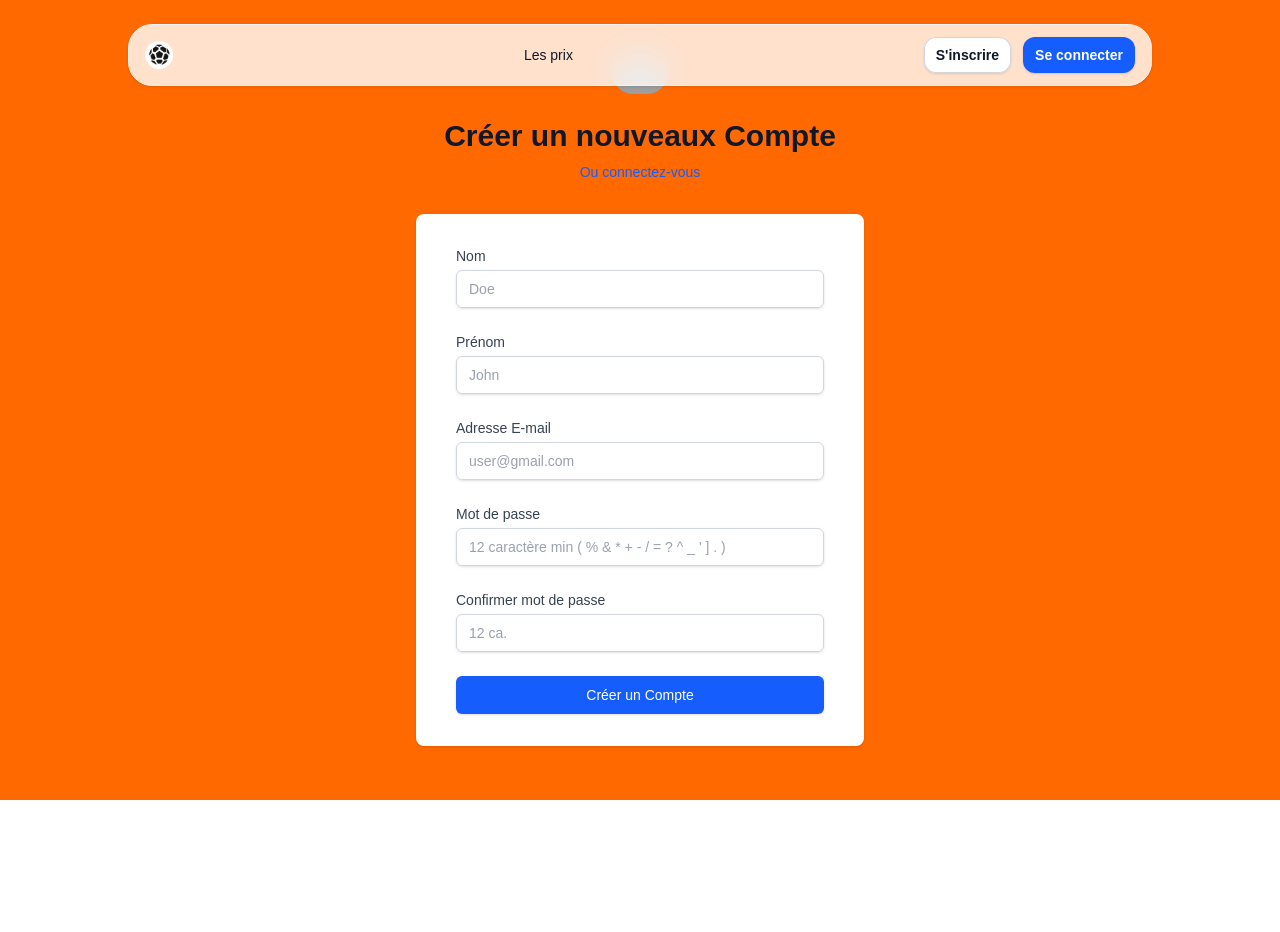
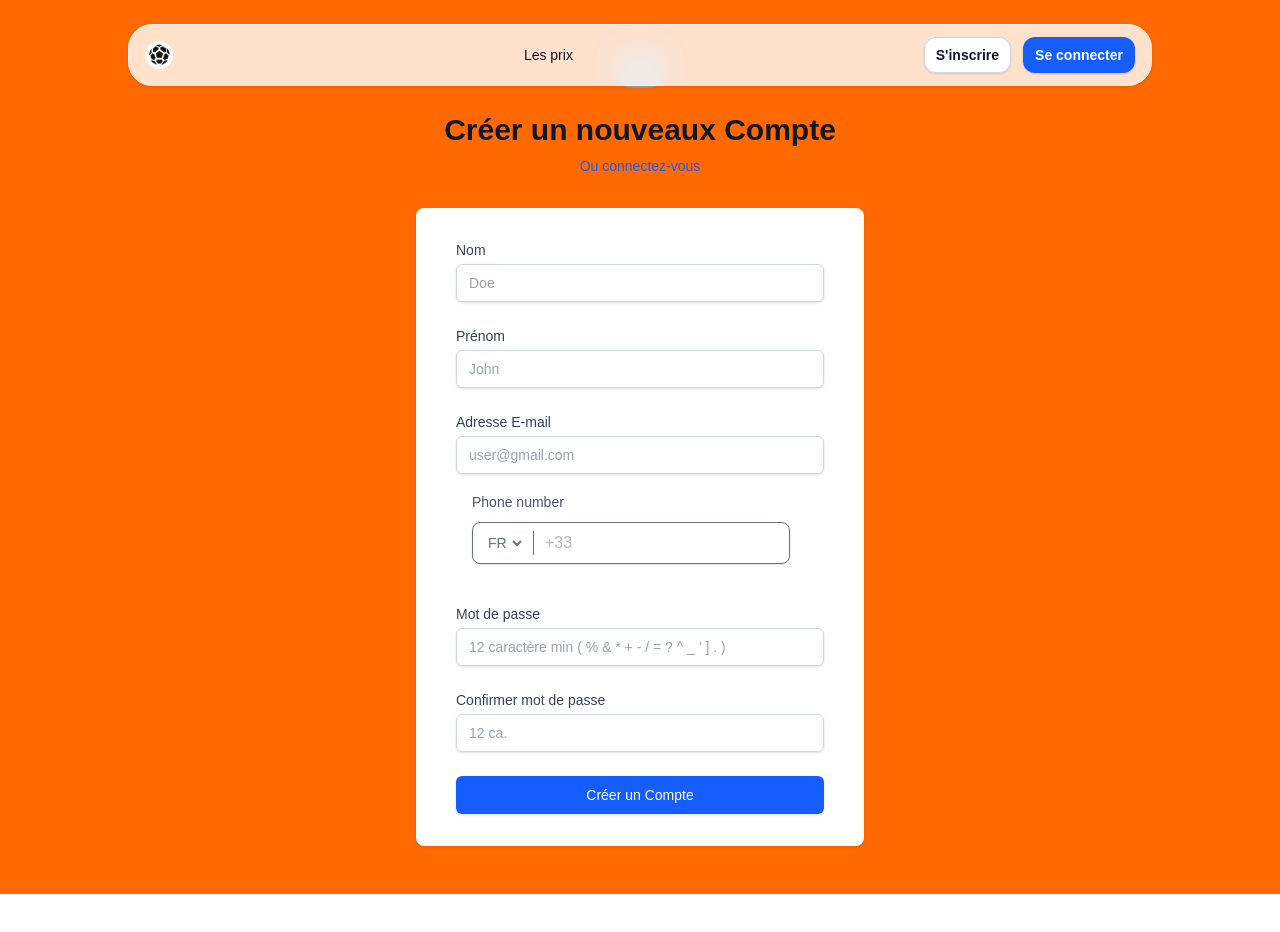
Before and after one commit to ChVrles14/93Moove, a Next.js app: page /registration in a window 1280 px wide. Shown: the top 932 px of the page. Built offline with nearby package versions, Linux system fonts and the light colour scheme; grey boxes are pictures that could not be loaded.

Commit message:
page création de compte

```diff
--- a/src/app/registration/page.tsx
+++ b/src/app/registration/page.tsx
@@ -11,7 +11,7 @@ export default function Home() {
                 </h2>
                 <p className="mt-2 text-center text-sm leading-5 max-w">
 
-                    <a href="#connexion"
+                    <a href="/connexion"
                        className="font-medium text-blue-600 hover:text-blue-500 focus:outline-none focus:underline transition ease-in-out duration-150">
                         Ou connectez-vous
 
@@ -53,12 +53,31 @@ export default function Home() {
                             </div>
                         </div>
 
+                        <div className="bg-white p-4 rounded-lg max-w-[350px]">
+                            <label className="text-gray-600 text-sm">
+                                Phone number
+                            </label>
+                            <div className="relative mt-2 max-w-xs text-gray-500">
+                                <div className="absolute inset-y-0 left-3 my-auto h-6 flex items-center border-r pr-2">
+                                    <select className="text-sm outline-none rounded-lg h-full">
+                                        <option>FR</option>
+                                        <option>US</option>
+                                        <option>ES</option>
+                                        <option>RU</option>
+                                    </select>
+                                </div>
+                                <input type="number" placeholder="+33"
+                                       className="w-full pl-[4.5rem] pr-3 py-2 appearance-none bg-transparent outline-none border focus:border-slate-600 shadow-sm rounded-lg"/>
+                            </div>
+                        </div>
+
                         <div className="mt-6">
                             <label htmlFor="password" className="block text-sm font-medium leading-5 text-gray-700">
                                 Mot de passe
                             </label>
                             <div className="mt-1 rounded-md shadow-sm">
-                                <input id="password" name="password" placeholder="12 caractère min ( % & * + - / = ? ^ _ ' ] . )" type="password"
+                                <input id="password" name="password"
+                                       placeholder="12 caractère min ( % & * + - / = ? ^ _ ' ] . )" type="password"
                                        className="appearance-none block w-full px-3 py-2 border border-gray-300 rounded-md placeholder-gray-400 focus:outline-none focus:shadow-outline-blue focus:border-blue-300 transition text-gray-700 duration-150 ease-in-out sm:text-sm sm:leading-5"/>
                             </div>
                         </div>
@@ -69,7 +88,8 @@ export default function Home() {
                                 Confirmer mot de passe
                             </label>
                             <div className="mt-1 rounded-md shadow-sm">
-                                <input id="password_confirmation" name="password_confirmation" placeholder="12 ca. " type="password"
+                                <input id="password_confirmation" name="password_confirmation" placeholder="12 ca. "
+                                       type="password"
 
                                        className="appearance-none block w-full px-3 py-2 border border-gray-300 rounded-md placeholder-gray-400 focus:outline-none focus:shadow-outline-blue focus:border-blue-300 transition text-gray-700 duration-150 ease-in-out sm:text-sm sm:leading-5"/>
                             </div>
@@ -79,7 +99,7 @@ export default function Home() {
                     <span className="block w-full rounded-md shadow-sm">
                         <button type="submit"
                                 className="w-full flex justify-center py-2 px-4 border border-transparent text-sm font-medium rounded-md text-white bg-blue-600 hover:bg-blue-500 focus:outline-none focus:border-indigo-700 focus:shadow-outline-indigo active:bg-indigo-700 transition duration-150 ease-in-out">
-                            Créer un Compte
+                            <a href="/app">Créer un Compte</a>
                         </button>
                     </span>
                         </div>
```
